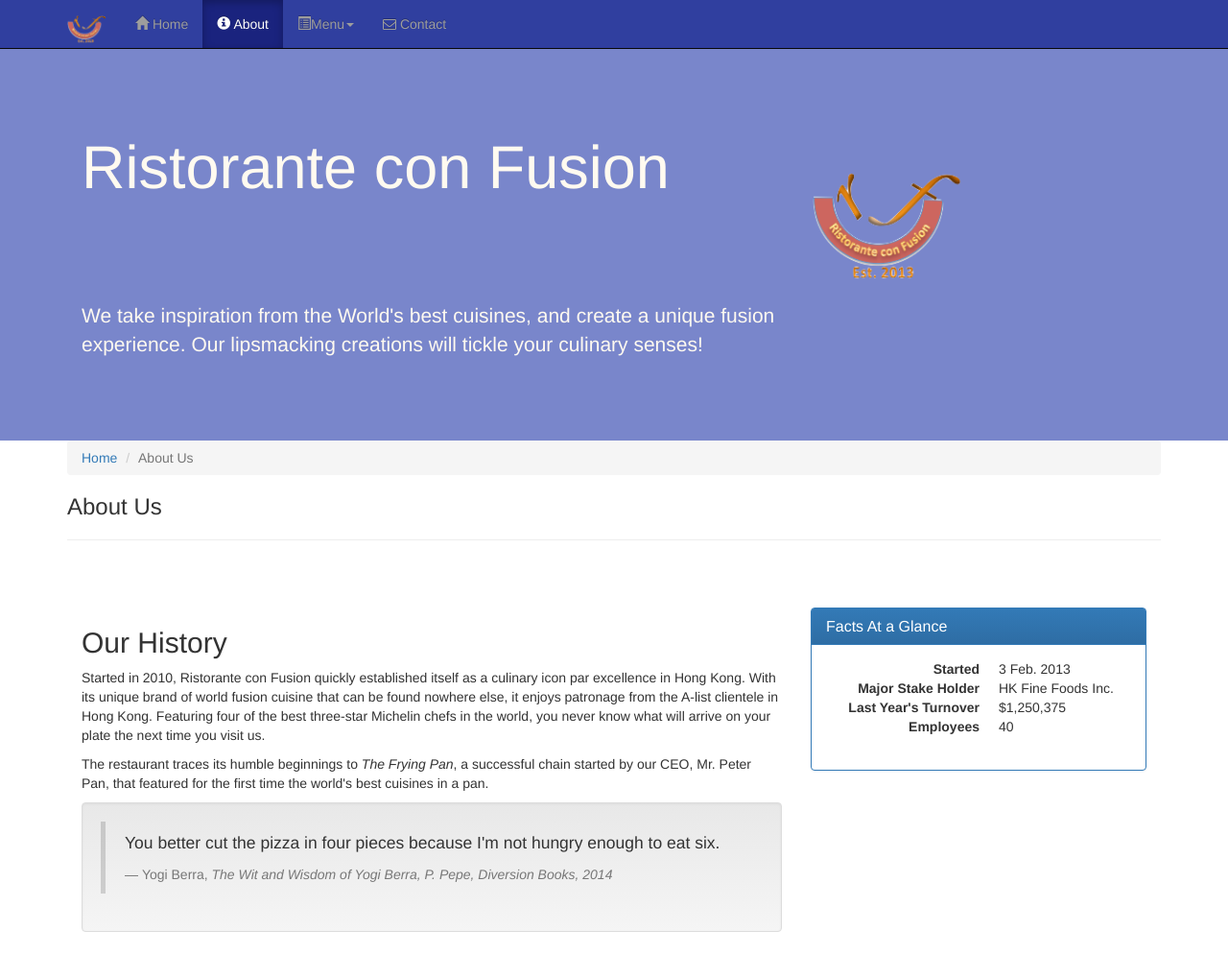
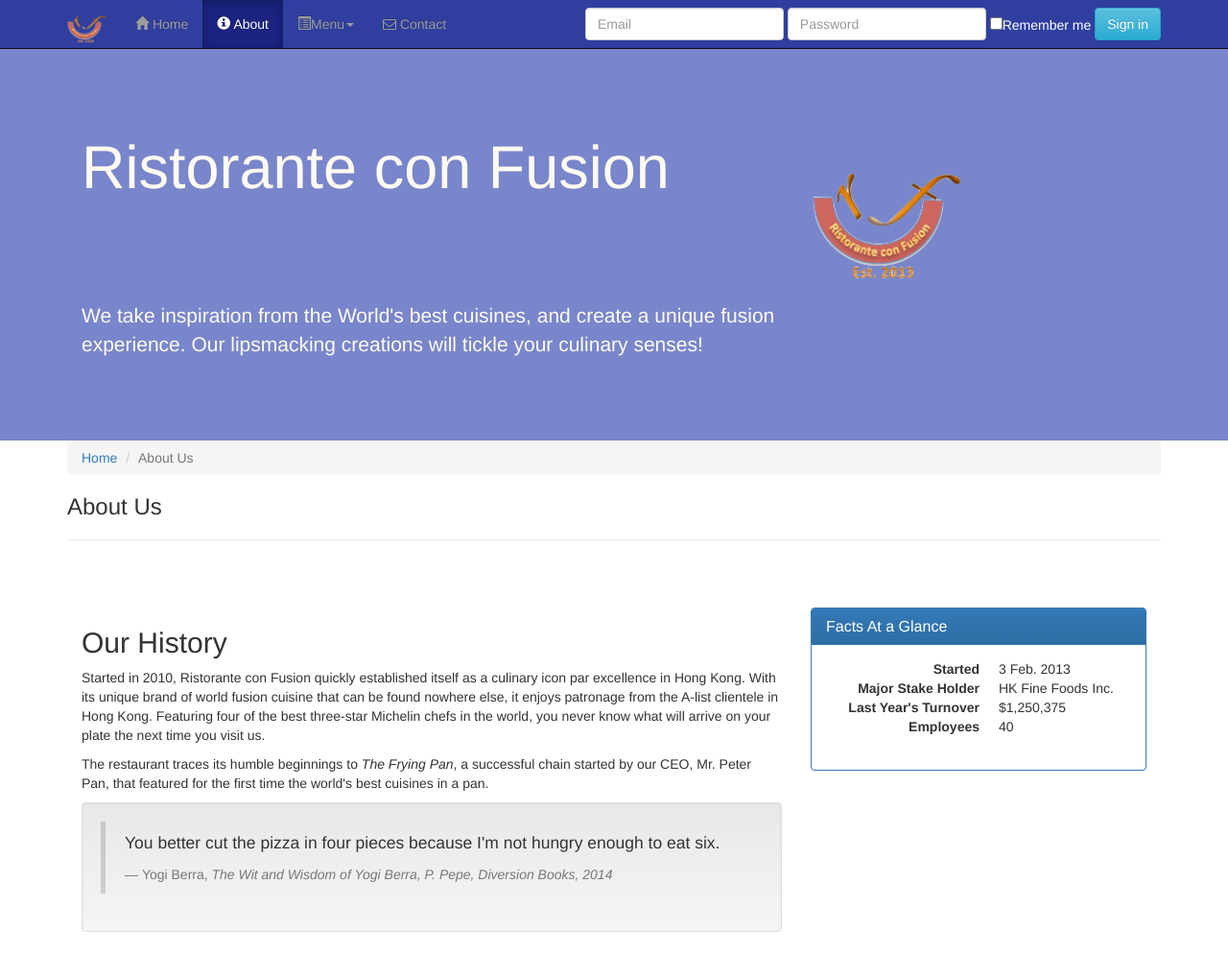
Before and after one commit to freddy120/BootstrapCoursera_conFusion, a plain HTML site: page aboutus.html in a window 1280 px wide. Shown: the top 994 px of the page at 96% size. Drawn offline with nearby package versions, Linux system fonts and the light colour scheme.

Commit message:
finish task1

```diff
--- a/aboutus.html
+++ b/aboutus.html
@@ -59,6 +59,20 @@
                     </li>
                     <li><a href="contactus.html"><i class="fa fa-envelope-o"></i> Contact</a></li>
                 </ul>
+                <form class="navbar-form navbar-right">
+                    <div class="form-group">
+                        <label class="sr-only" for="email">Email Address</label>
+                        <input type="email" id="email" class="form-control" placeholder="Email">
+                    </div>
+                    <div class="form-group">
+                        <label class="sr-only" for="password">Password</label>
+                        <input type="password" id="password" class="form-control" placeholder="Password">
+                    </div>
+                    <div class="checkbox">
+                        <label><input type="checkbox">Remember me</label>
+                    </div>
+                    <button type="submit" class="btn btn-info">Sign in</button>
+                </form>
             </div>
         </div>
     </nav>
--- a/css/mystyle.css
+++ b/css/mystyle.css
@@ -66,3 +66,7 @@ body{
 .navbar-inverse .navbar-nav .open .dropdown-menu> li> a:hover {
     color:#000000;
 }
+
+.checkbox > label{
+    color: #fff;
+}
```
Also changed, not shown: contactus.html (+14 -0 lines), index.html (+14 -0 lines).
